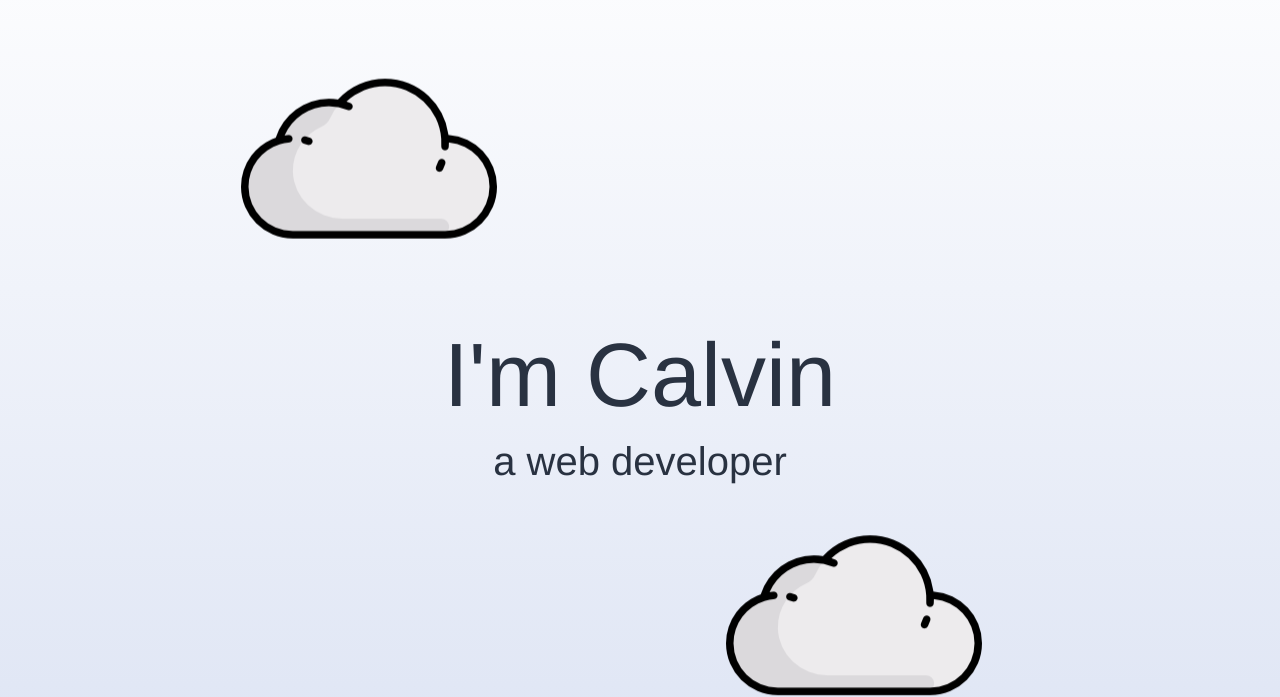
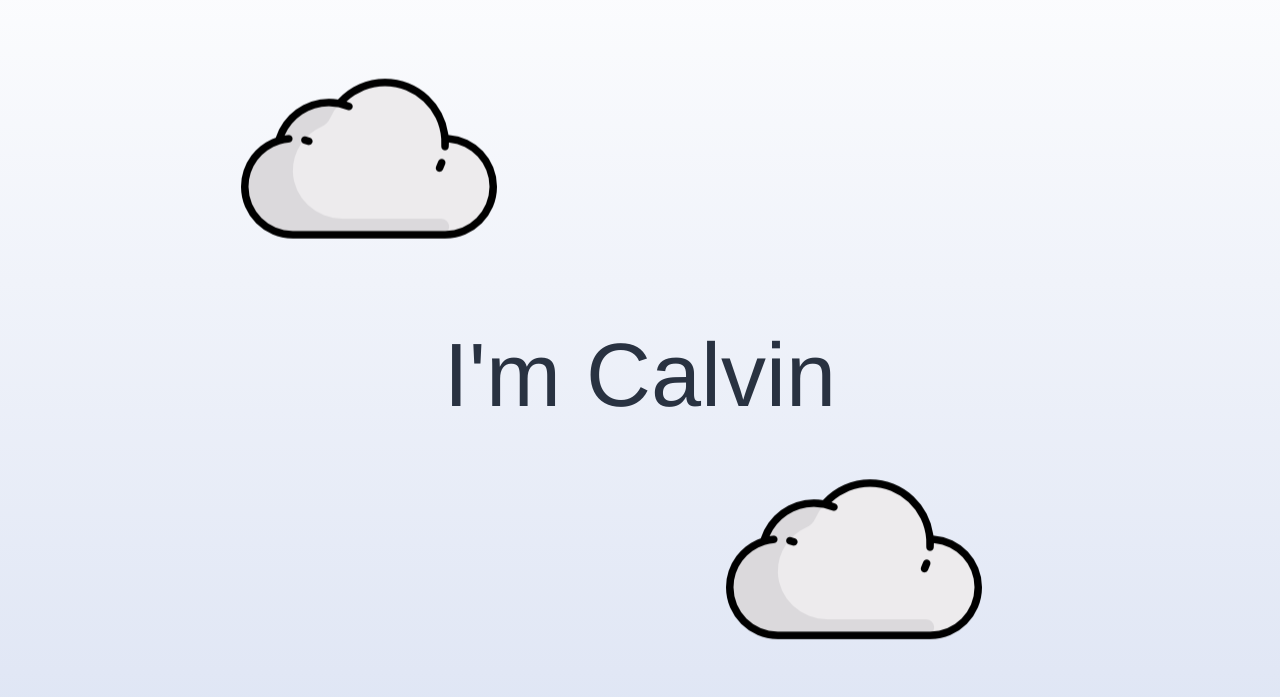
Before and after one commit to Goofy313/web, a plain HTML site: page index.html in a window 1280 px wide. Shown: the part 108-805 px from the top of the page. Drawn offline with nearby package versions, Linux system fonts and the light colour scheme.

Commit message:
removed h2

```diff
--- a/index.html
+++ b/index.html
@@ -47,7 +47,6 @@
     <img class="top-cloud" src="inc/images/cloud.png" alt="cloud">
     <div class="title-text">
       <h1>I'm Calvin</h1>
-      <h2>a web developer</h2>
       <img class="bottom-cloud" src="inc/images/cloud.png" alt="cloud">
     </div>
     <div class="profile">
```
